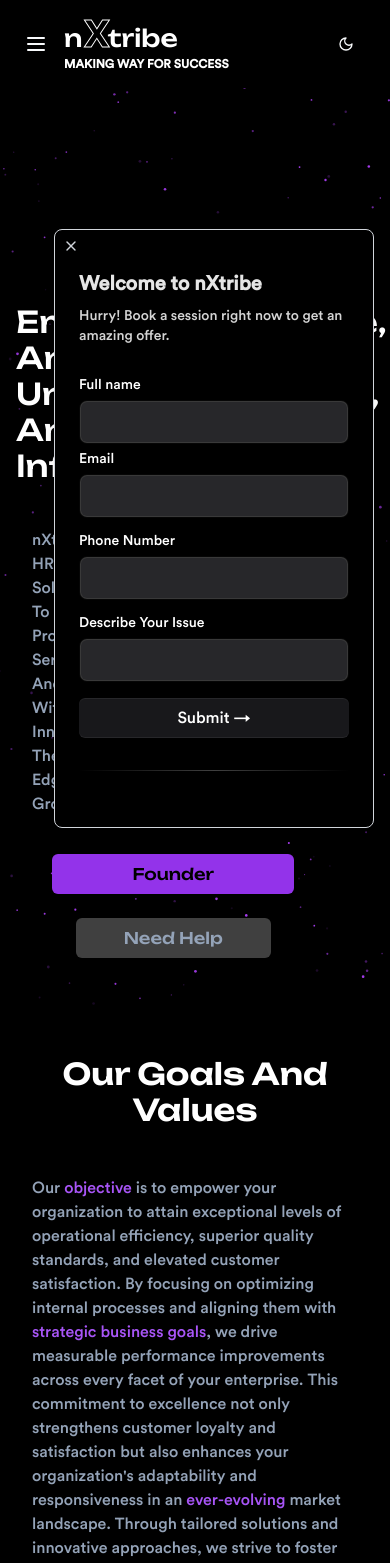
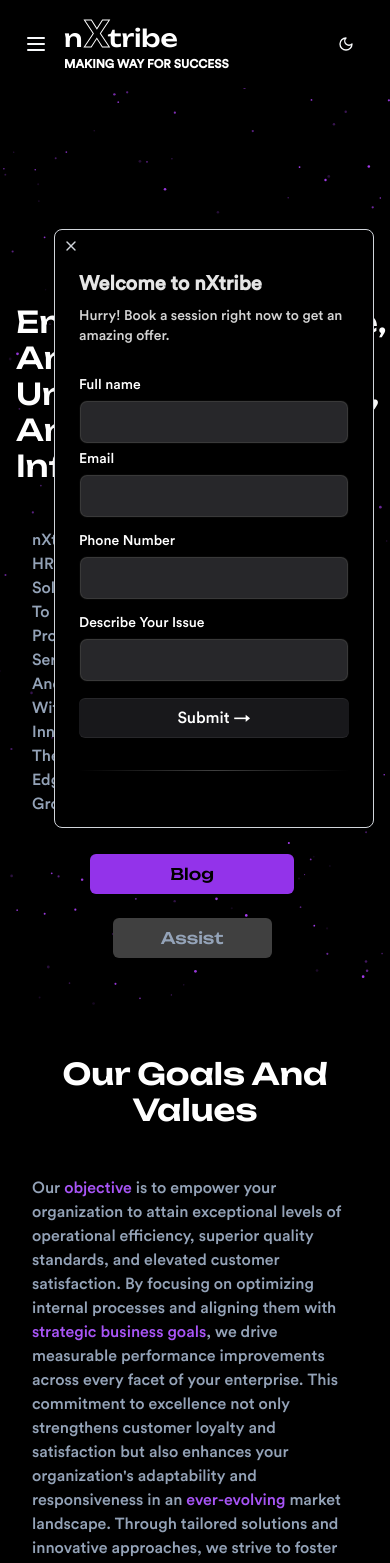
Before and after one commit to saadtresayyed10/nxtribe-revamp, a Next.js app: page / in a window 390 px wide. Shown: the top 1563 px of the page. Built offline with nearby package versions, Linux system fonts and the light colour scheme.

Commit message:
All done nxtribe.com

```diff
--- a/app/_components/HomePage/MobileNavbarMenu.tsx
+++ b/app/_components/HomePage/MobileNavbarMenu.tsx
@@ -39,7 +39,7 @@ export const MobileMenu = () => {
                 <div className="flex justify-center items-start flex-col gap-y-2 p-6">
                   <Link href="/about/our-purpose">Our Purpose</Link>
                   <Link href="/about/founder">Founder</Link>
-                  {/* <Link href="https://blog.nxtribe.com/">Blog</Link> */}
+                  <Link href="https://blog-nxtribe.vercel.app/">Blog</Link>
                 </div>
               </AccordionContent>
             </AccordionItem>
--- a/app/_components/HomePage/Navbar.tsx
+++ b/app/_components/HomePage/Navbar.tsx
@@ -54,7 +54,9 @@ function Navbar({ className }: { className?: string }) {
             <div className="flex flex-col space-y-4 text-sm p-6">
               <HoveredLink href="/about/our-purpose">Our Purpose</HoveredLink>
               <HoveredLink href="/about/founder">Founder</HoveredLink>
-              {/* <HoveredLink href="https://blog.nxtribe.com/">Blog</HoveredLink> */}
+              <HoveredLink href="https://blog-nxtribe.vercel.app/">
+                Blog
+              </HoveredLink>
             </div>
           </MenuItem>
           <MenuItem setActive={setActive} active={active} item="What We Offer">
--- a/app/_components/HomePage/SparklesBg.tsx
+++ b/app/_components/HomePage/SparklesBg.tsx
@@ -54,16 +54,16 @@ export function HeroSection() {
             className="flex justify-center items-center lg:flex-row flex-col gap-y-6 lg:gap-x-12 absolute lg:right-10 right-24 lg:mt-40 mt-[480px]"
           >
             <Link
-              href="/about/founder"
+              href="https://blog-nxtribe.vercel.app/"
               className="lg:px-10 px-20 py-2 bg-purple-600 text-black text-base rounded-md w-full lg:w-min"
             >
-              Founder
+              Blog
             </Link>
             <Link
               href="/contact"
               className="lg:px-10 px-12 py-2 bg-neutral-700 text-muted-foreground text-base rounded-md lg:w-full"
             >
-              Need Help
+              Assist
             </Link>
           </motion.div>
         </div>
--- a/app/_components/HomePage/Testimonials.tsx
+++ b/app/_components/HomePage/Testimonials.tsx
@@ -27,7 +27,7 @@ export function Testimonials() {
           hidden: { opacity: 0, y: 40 },
         }}
         transition={{ duration: 0.4, ease: "easeOut", delay: 0.6 }}
-        className="my-6 dark:text-white font-unbounded lg:text-5xl text-3xl font-semibold text-center capitalize"
+        className="my-10 dark:text-white font-unbounded lg:text-5xl text-3xl font-semibold text-center capitalize"
       >
         Testimonials
       </motion.h1>
--- a/app/whatweoffer/_components/LampBg.tsx
+++ b/app/whatweoffer/_components/LampBg.tsx
@@ -14,7 +14,7 @@ export function LampBg() {
           duration: 0.8,
           ease: "easeInOut",
         }}
-        className="lg:mt-8 -mt-20 bg-gradient-to-br lg:from-black from-white to-white lg:to-black py-4 bg-clip-text text-center text-4xl font-medium tracking-tight text-transparent md:text-7xl font-circular"
+        className="-mt-20 bg-gradient-to-br lg:from-black from-white to-white lg:to-black py-4 bg-clip-text text-center text-4xl font-medium tracking-tight text-transparent md:text-7xl font-circular"
       >
         HR & <br /> CHRO
       </motion.h1>
```
